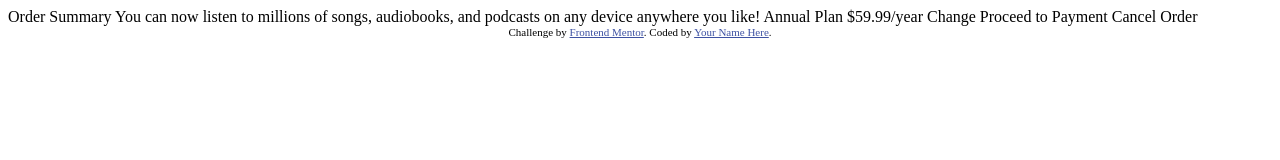
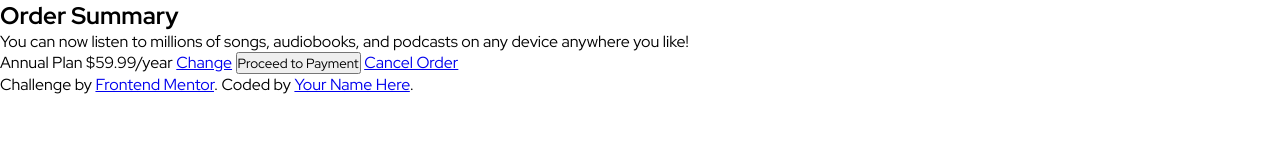
Before and after one commit to devdinho/frontend-mentor-challenges, a plain HTML site: page order-summary-component-main/index.html in a window 1280 px wide. Drawn offline with Linux system fonts and the light colour scheme.

Commit message:
Add basic HTML structure

```diff
--- a/order-summary-component-main/index.html
+++ b/order-summary-component-main/index.html
@@ -5,29 +5,27 @@
   <meta name="viewport" content="width=device-width, initial-scale=1.0"> <!-- displays site properly based on user's device -->
 
   <link rel="icon" type="image/png" sizes="32x32" href="./images/favicon-32x32.png">
+  <link rel="stylesheet" href="styles.css">
 
   <title>Frontend Mentor | Order summary card</title>
-
-  <!-- Feel free to remove these styles or customise in your own stylesheet 👍 -->
-  <style>
-    .attribution { font-size: 11px; text-align: center; }
-    .attribution a { color: hsl(228, 45%, 44%); }
-  </style>
 </head>
 <body>
+  <div class="card">
+    <h2 class="card__title">Order Summary</h2>
 
-  Order Summary
+    <p class="card_paragraph">
+      You can now listen to millions of songs, audiobooks, and podcasts on any
+      device anywhere you like!
+    </p>
 
-  You can now listen to millions of songs, audiobooks, and podcasts on any
-  device anywhere you like!
+    <span class="card__plan">Annual Plan</span>
+    <span class="card__price">$59.99/year</span>
 
-  Annual Plan
-  $59.99/year
+    <a class="card__change-link" href="#">Change</a>
 
-  Change
-
-  Proceed to Payment
-  Cancel Order
+    <button class="card__payment-button">Proceed to Payment</button>
+    <a class="card__cancel-order" href="#">Cancel Order</a>
+  </div>
 
   <div class="attribution">
     Challenge by <a href="https://www.frontendmentor.io?ref=challenge" target="_blank">Frontend Mentor</a>.
--- /dev/null
+++ b/order-summary-component-main/styles.css
@@ -0,0 +1,8 @@
+@import url('https://fonts.googleapis.com/css2?family=Red+Hat+Display:wght@400;500;700&display=swap');
+
+* {
+  margin: 0;
+  padding: 0;
+  box-sizing: border-box;
+  font-family: "Red hat Display", sans-serif;
+}
```
